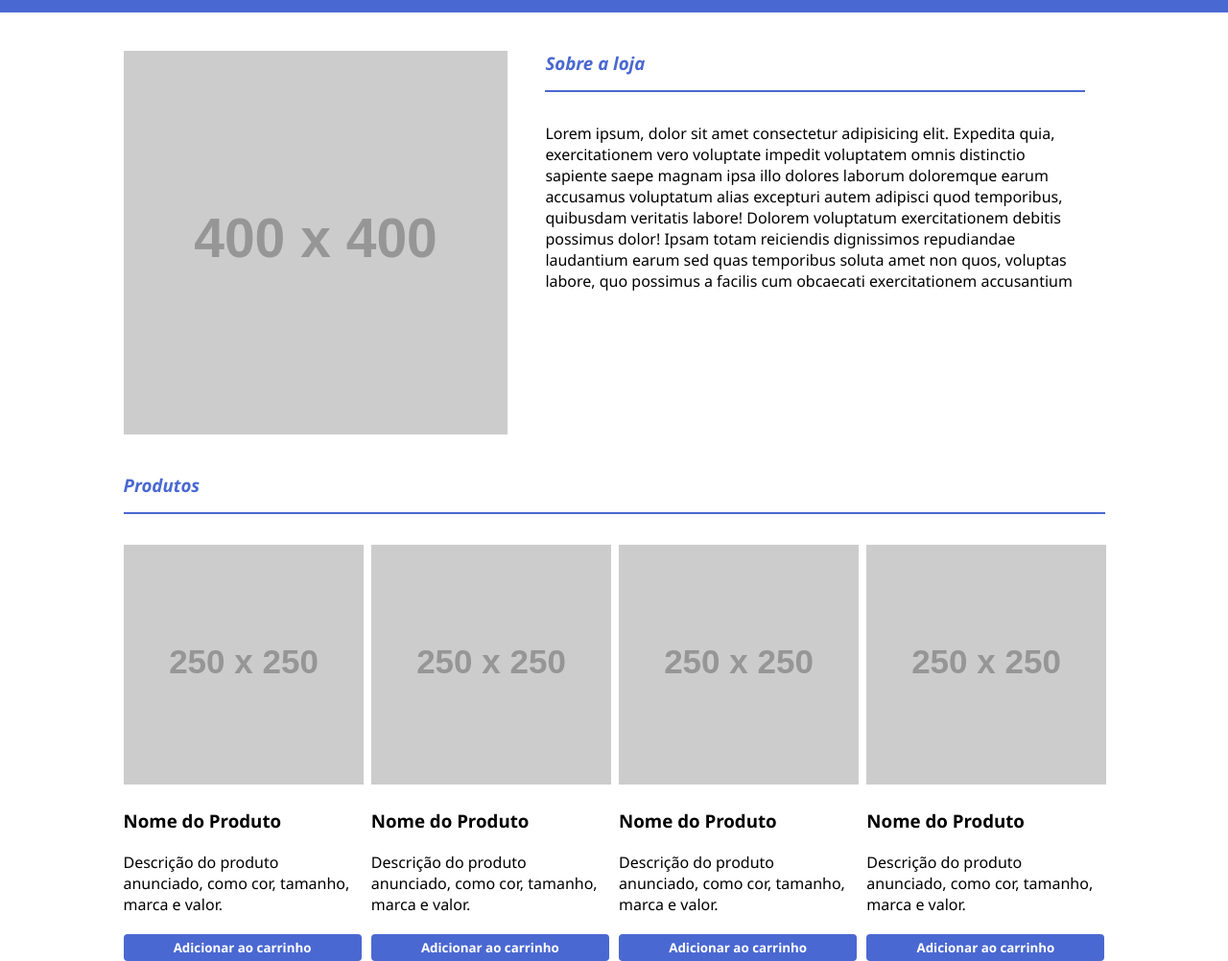
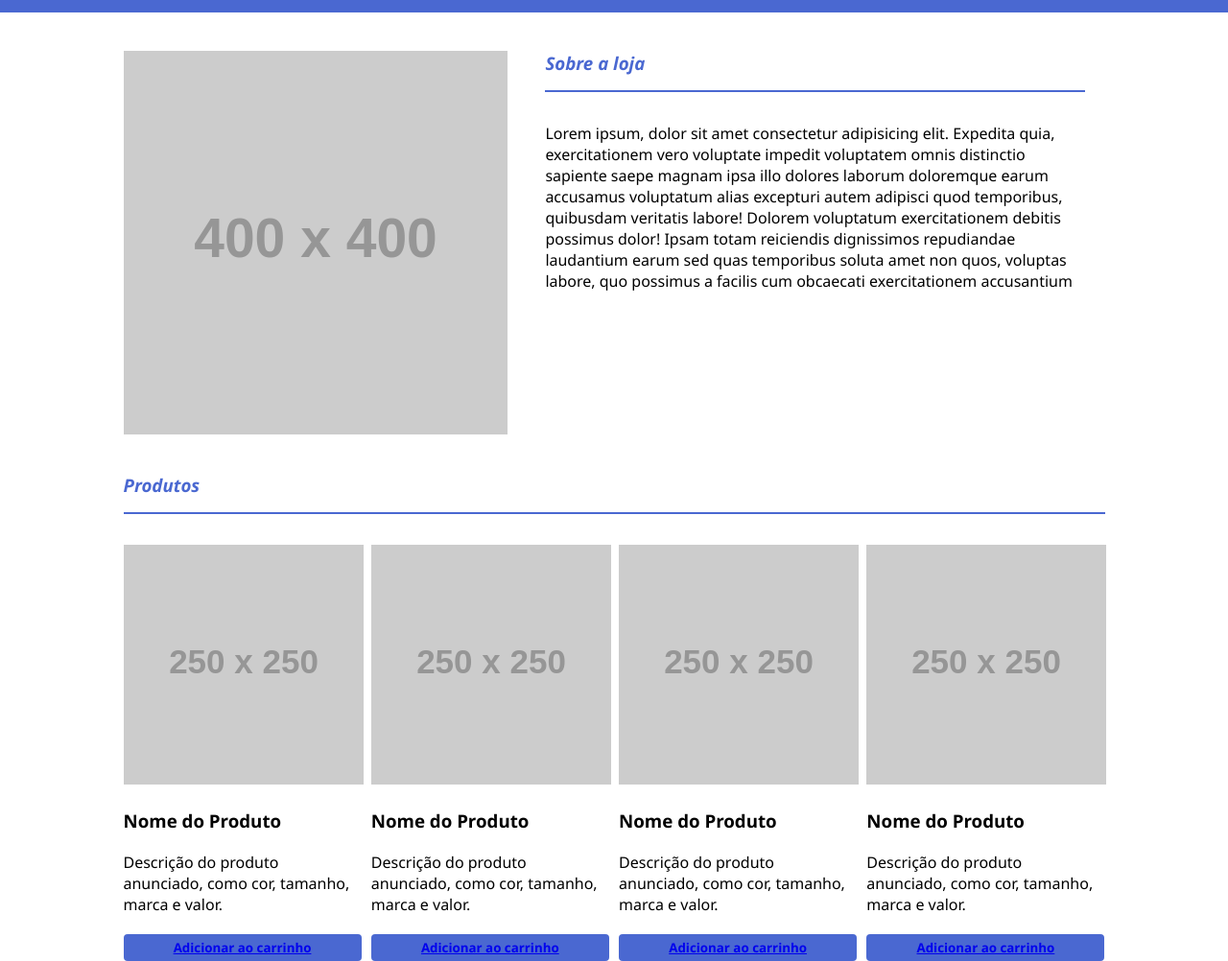
Before and after one commit to danielplanelle/EBAC-exercicio-mod11, a plain HTML site: page index.html in a window 1280 px wide. Shown: the part 52-1054 px from the top of the page at 96% size. Drawn offline with Linux system fonts and the light colour scheme; placeholder pictures from the web are drawn by us.

Commit message:
Update on add cart button to convert in a link button.

```diff
--- a/index.html
+++ b/index.html
@@ -41,28 +41,28 @@
                     <img src="https://placehold.co/250x250">
                     <h3>Nome do Produto</h3>
                     <p>Descrição do produto anunciado, como cor, tamanho, marca e valor.</p>
-                    <button type="button">Adicionar ao carrinho</button>
+                    <button id="button-card-mobile" type="button"><a href="#">Adicionar ao carrinho</a></button>
                 </article>
 
                 <article class="cards">
                     <img src="https://placehold.co/250x250">
                     <h3>Nome do Produto</h3>
                     <p>Descrição do produto anunciado, como cor, tamanho, marca e valor.</p>
-                    <button type="button">Adicionar ao carrinho</button>
+                    <button id="button-card-mobile" type="button"><a href="#">Adicionar ao carrinho</a></button>
                 </article>
 
                 <article class="cards">
                     <img src="https://placehold.co/250x250">
                     <h3>Nome do Produto</h3>
                     <p>Descrição do produto anunciado, como cor, tamanho, marca e valor.</p>
-                    <button type="button">Adicionar ao carrinho</button>
+                    <button id="button-card-mobile" type="button"><a href="#">Adicionar ao carrinho</a></button>
                 </article>
 
                 <article class="cards">
                     <img src="https://placehold.co/250x250">
                     <h3>Nome do Produto</h3>
                     <p>Descrição do produto anunciado, como cor, tamanho, marca e valor.</p>
-                    <button id="button-card-mobile" type="button">Adicionar ao carrinho</button>
+                    <button id="button-card-mobile" type="button"><a href="#">Adicionar ao carrinho</a></button>
                 </article>
 
             </div>
```
